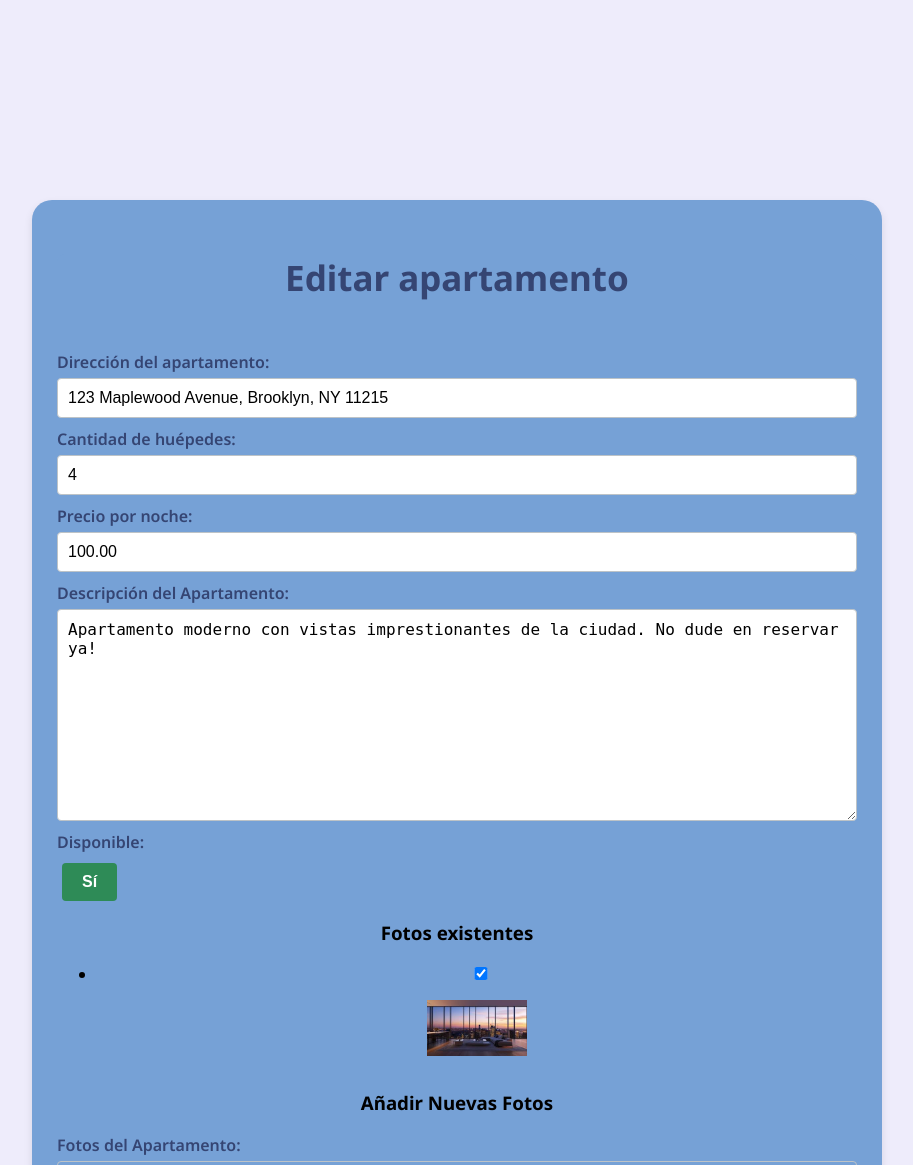
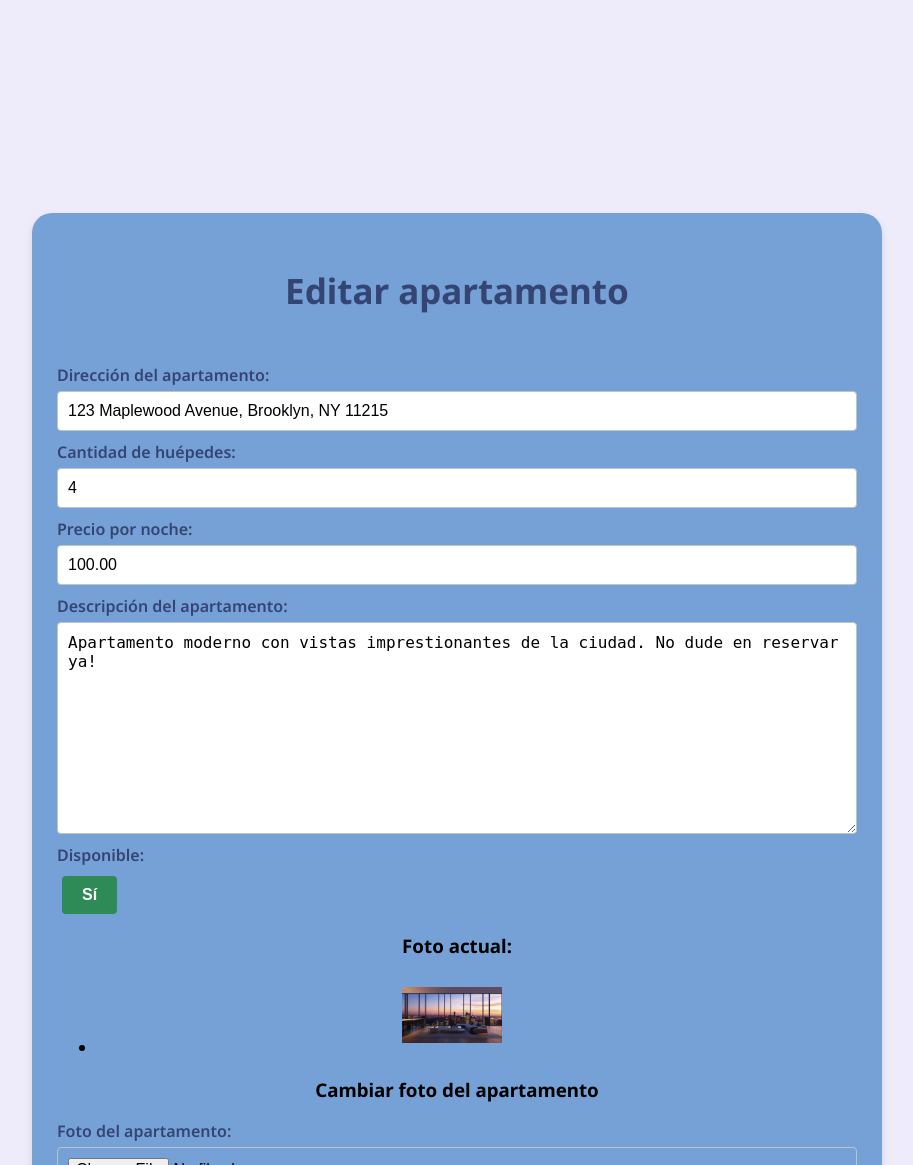
Before and after one commit to hugborang/Trabajo-PGPI-3.12, a Django app: page /edit_apartment/1/ in a window 1280 px wide. Shown: the part 647-1812 px from the top of the page, without its empty margins (183-1096 px from the left). Run offline with Django 5.2, Linux system fonts and the light colour scheme; a user stored in the database is signed in; data comes from the database, SQL or seed files in the repository.

Commit message:
fix: validaciones con las fotos en la creación de apartamentos

```diff
--- a/Producto/renta_hogar/app/templates/owner/apartment_form.html
+++ b/Producto/renta_hogar/app/templates/owner/apartment_form.html
@@ -47,7 +47,7 @@
             </ul>
         {% endif %}
 
-        <label for="description">Descripción del Apartamento:</label>
+        <label for="description">Descripción del apartamento:</label>
         {{ form.description }}
         {% if form.description.errors %}
             <ul class="error-list">
@@ -66,20 +66,19 @@
         </div>
 
         {% if edit_mode and apartment.photos.exists %}
-            <h3>Fotos existentes</h3>
+            <h3>Foto actual:</h3>
             <ul>
                 {% for photo in apartment.photos.all %}
                     <li>
-                        <input type="checkbox" name="existing_photos" value="{{ photo.id }}" checked>
-                        <img src="{{ photo.photo.url }}" alt="Foto del apartamento" style="max-width: 100px; margin: 10px 0;">
+                        <img src="{{ photo.photo.url }}" alt="Foto del apartamento" style="max-width: 100px; margin: 10px 0; margin-right: 50;">
                     </li>
                 {% endfor %}
             </ul>
         {% endif %}
 
-        <h3>{% if edit_mode %}Añadir Nuevas Fotos{% else %}Subir Fotos del Apartamento{% endif %}</h3>
-        <label for="photos">Fotos del Apartamento:</label>
-        <input type="file" name="photos" multiple accept=".jpg,.jpeg,.png,.gif">
+        <h3>{% if edit_mode %}Cambiar foto del apartamento{% else %}Subir foto del apartamento{% endif %}</h3>
+        <label for="photos">Foto del apartamento:</label>
+        <input type="file" name="photos" accept=".jpg,.jpeg,.png,.gif">
         {% if photo_errors %}
             <ul class="error-list">
                 {% for error in photo_errors %}
--- a/Producto/renta_hogar/app/views/apartment.py
+++ b/Producto/renta_hogar/app/views/apartment.py
@@ -18,30 +18,26 @@
 
     if request.method == 'POST':
         form = ApartmentForm(request.POST, request.FILES)
-        photos = request.FILES.getlist('photos')
+        photo = request.FILES.get('photos')
         photo_errors = []
 
-        if not photos:
+        if not photo:
             photo_errors.append("Debes subir al menos una foto del apartamento.")
         else:
-            for photo in photos:
-                try:
-                    validate_image_extension(photo)
-                except ValidationError as e:
-                    photo_errors.append(e.message)
+            try:
+                validate_image_extension(photo)
+            except ValidationError as e:
+                photo_errors.append(e.message)
 
         for error in photo_errors:
-            print(error)
             form.add_error(None, error)
 
-        if form.is_valid():
+        if form.is_valid() and not photo_errors:
             apartment = form.save(commit=False)
             apartment.owner = request.user
             apartment.save()
 
-            for photo in photos:
-                ApartmentPhoto.objects.create(apartment=apartment, photo=photo)
-
+            ApartmentPhoto.objects.create(apartment=apartment, photo=photo)
 
             return redirect('owner_menu')
 
@@ -93,35 +89,29 @@
 
     if request.method == 'POST':
         form = ApartmentForm(request.POST, instance=apartment)
-        photos = request.FILES.getlist('photos')
-        existing_photos = request.POST.getlist('existing_photos')
+        new_photo = request.FILES.get('photos')
         photo_errors = []
 
-        if not photos and not existing_photos:
+        if not new_photo and not apartment.photos.exists():
             photo_errors.append("El apartamento debe tener al menos una foto.")
-        elif (len(photos) + len(existing_photos)) > 5:
-            photo_errors.append("Solo puedes subir hasta 5 fotos del apartamento.")
-        else:
-            for photo in photos:
-                try:
-                    validate_image_extension(photo)
-                except ValidationError as e:
-                    photo_errors.append(e.message)
+        elif new_photo:
+            try:
+                validate_image_extension(new_photo)
+            except ValidationError as e:
+                photo_errors.append(e.message)
 
         for error in photo_errors:
             form.add_error(None, error)
 
-        if form.is_valid():
+        if form.is_valid() and not photo_errors:
             apartment = form.save(commit=False)
             apartment.owner = request.user
             apartment.save()
 
-            # Elimina fotos no seleccionadas
-            ApartmentPhoto.objects.filter(apartment=apartment).exclude(id__in=existing_photos).delete()
-
-            # Guarda nuevas fotos
-            for photo in photos:
-                ApartmentPhoto.objects.create(apartment=apartment, photo=photo)
+            # Elimina la foto existente
+            if new_photo:
+                apartment.photos.all().delete()
+                ApartmentPhoto.objects.create(apartment=apartment, photo=new_photo)
 
             messages.success(request, "Apartamento editado exitosamente.")
             return redirect('owner_menu')
@@ -130,6 +120,7 @@
             'form': form,
             'apartment': apartment,
             'edit_mode': True,
+            'photo_errors': photo_errors
         })
 
     form = ApartmentForm(instance=apartment)
```
